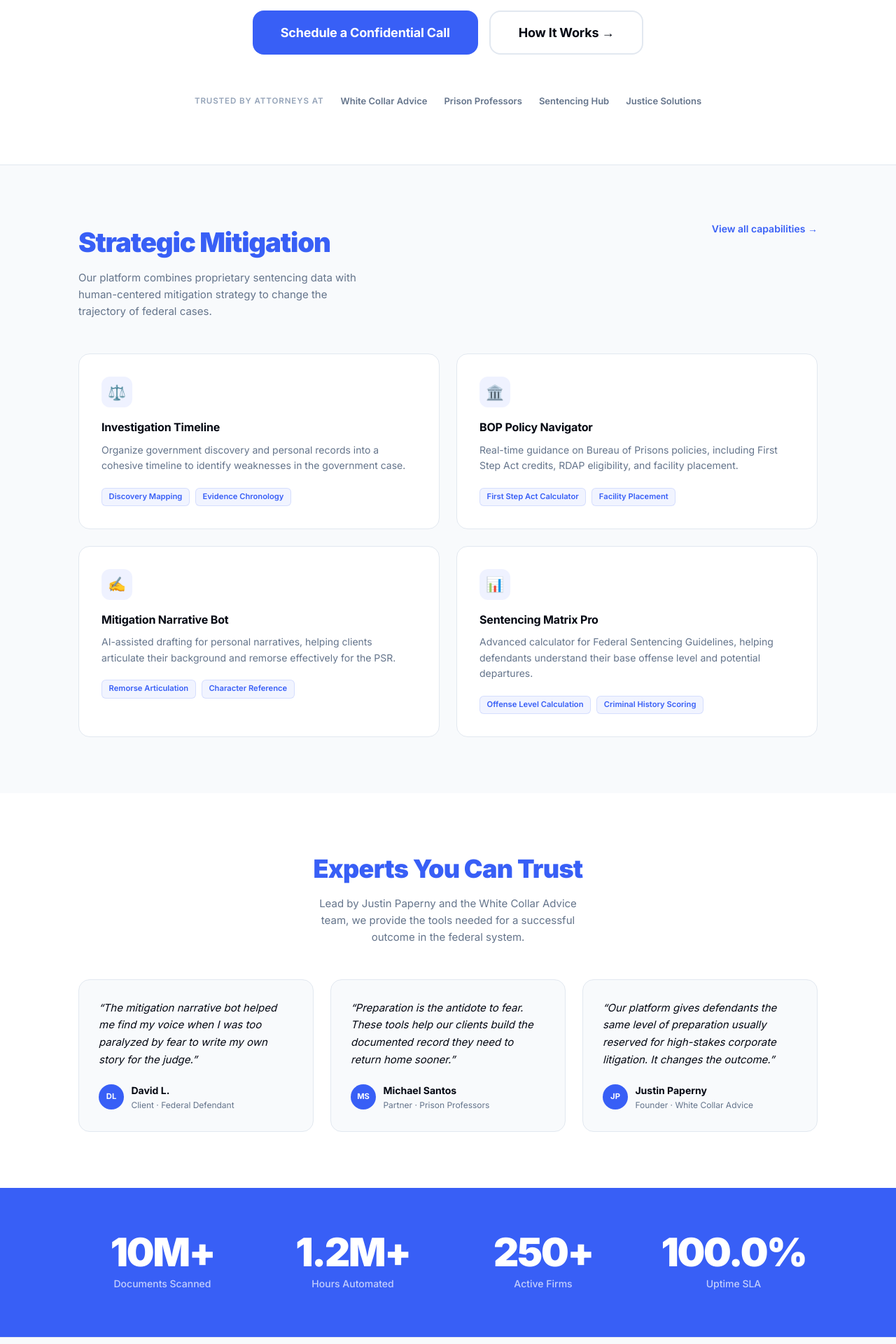
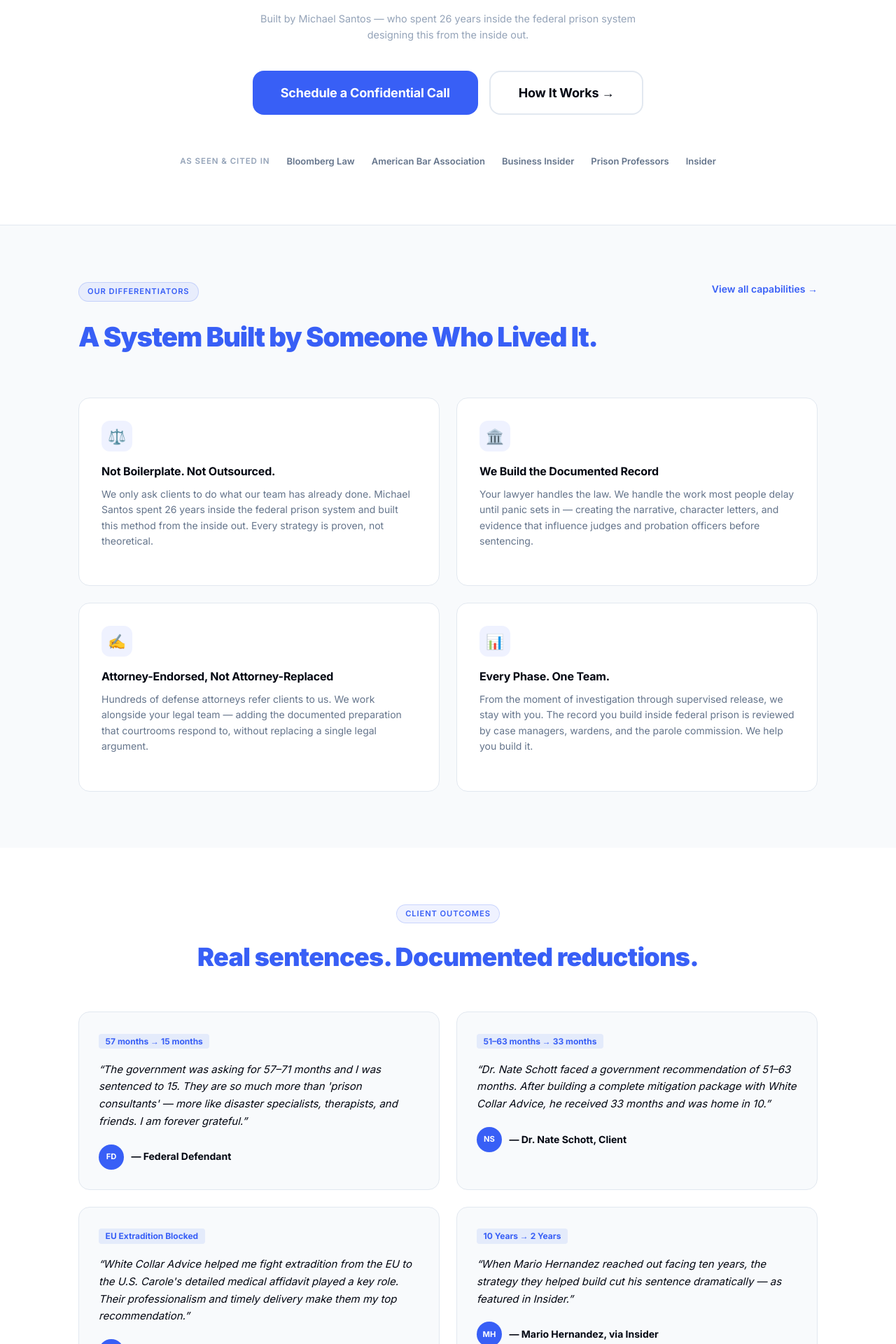
Before and after one commit to nshekhawat153-star/whitecolllar, a Next.js app: page / in a window 1280 px wide. Shown: the part 720-2640 px from the top of the page at 70% size. Built offline with nearby package versions, Linux system fonts and the light colour scheme.

Commit message:
updated elements

```diff
--- a/app/page.tsx
+++ b/app/page.tsx
@@ -31,13 +31,13 @@ function useCountUp(target: number, duration = 1800) {
 }
 
 const stats = [
-  { end: 10, suffix: "M+", label: "Documents Scanned" },
-  { end: 1.2, suffix: "M+", label: "Hours Automated", decimal: true },
-  { end: 250, suffix: "+", label: "Active Firms" },
-  { end: 99.99, suffix: "%", label: "Uptime SLA", decimal: true },
+  { end: 400, suffix: "+", label: "Federal Cases Guided" },
+  { end: 26, suffix: " yrs", label: "Inside the Federal System — Our Foundation" },
+  { prefix: "57→", end: 15, suffix: "", label: "Months Reduced — Documented Client Outcome" },
+  { end: 85, suffix: "%+", label: "Federal Conviction Rate in Cases We Handle" },
 ];
 
-function StatItem({ end, suffix, label, decimal }: { end: number; suffix: string; label: string; decimal?: boolean }) {
+function StatItem({ end, suffix, label, decimal, prefix = "" }: { end: number; suffix: string; label: string; decimal?: boolean; prefix?: string }) {
   const target = decimal ? Math.round(end * 10) : end;
   const { val, ref } = useCountUp(target);
   const display = decimal ? (val / 10).toFixed(decimal ? 1 : 0) : val;
@@ -54,7 +54,7 @@ function StatItem({ end, suffix, label, decimal }: { end: number; suffix: string
           marginBottom: "0.4rem",
         }}
       >
-        {display}{suffix}
+        {prefix}{display}{suffix}
       </p>
       <p style={{ fontFamily: "var(--font-inter)", fontSize: "0.875rem", color: "rgba(255,255,255,0.7)", fontWeight: 500 }}>
         {label}
@@ -63,53 +63,63 @@ function StatItem({ end, suffix, label, decimal }: { end: number; suffix: string
   );
 }
 
-const trustedFirms = ["White Collar Advice", "Prison Professors", "Sentencing Hub", "Justice Solutions"];
+const trustedFirms = ["Bloomberg Law", "American Bar Association", "Business Insider", "Prison Professors", "Insider"];
 
 const differentiators = [
   {
     icon: "⚖️",
-    title: "Investigation Timeline",
-    description: "Organize government discovery and personal records into a cohesive timeline to identify weaknesses in the government case.",
-    tags: ["Discovery Mapping", "Evidence Chronology"],
+    title: "Not Boilerplate. Not Outsourced.",
+    description: "We only ask clients to do what our team has already done. Michael Santos spent 26 years inside the federal prison system and built this method from the inside out. Every strategy is proven, not theoretical.",
+    tags: [],
   },
   {
     icon: "🏛️",
-    title: "BOP Policy Navigator",
-    description: "Real-time guidance on Bureau of Prisons policies, including First Step Act credits, RDAP eligibility, and facility placement.",
-    tags: ["First Step Act Calculator", "Facility Placement"],
+    title: "We Build the Documented Record",
+    description: "Your lawyer handles the law. We handle the work most people delay until panic sets in — creating the narrative, character letters, and evidence that influence judges and probation officers before sentencing.",
+    tags: [],
   },
   {
     icon: "✍️",
-    title: "Mitigation Narrative Bot",
-    description: "AI-assisted drafting for personal narratives, helping clients articulate their background and remorse effectively for the PSR.",
-    tags: ["Remorse Articulation", "Character Reference"],
+    title: "Attorney-Endorsed, Not Attorney-Replaced",
+    description: "Hundreds of defense attorneys refer clients to us. We work alongside your legal team — adding the documented preparation that courtrooms respond to, without replacing a single legal argument.",
+    tags: [],
   },
   {
     icon: "📊",
-    title: "Sentencing Matrix Pro",
-    description: "Advanced calculator for Federal Sentencing Guidelines, helping defendants understand their base offense level and potential departures.",
-    tags: ["Offense Level Calculation", "Criminal History Scoring"],
+    title: "Every Phase. One Team.",
+    description: "From the moment of investigation through supervised release, we stay with you. The record you build inside federal prison is reviewed by case managers, wardens, and the parole commission. We help you build it.",
+    tags: [],
   },
 ];
 
 const testimonials = [
   {
-    quote: "The mitigation narrative bot helped me find my voice when I was too paralyzed by fear to write my own story for the judge.",
-    author: "David L.",
-    role: "Client · Federal Defendant",
-    initials: "DL",
+    badge: "57 months → 15 months",
+    quote: "The government was asking for 57–71 months and I was sentenced to 15. They are so much more than 'prison consultants' — more like disaster specialists, therapists, and friends. I am forever grateful.",
+    author: "— Federal Defendant",
+    role: "",
+    initials: "FD",
   },
   {
-    quote: "Preparation is the antidote to fear. These tools help our clients build the documented record they need to return home sooner.",
-    author: "Michael Santos",
-    role: "Partner · Prison Professors",
-    initials: "MS",
+    badge: "51–63 months → 33 months",
+    quote: "Dr. Nate Schott faced a government recommendation of 51–63 months. After building a complete mitigation package with White Collar Advice, he received 33 months and was home in 10.",
+    author: "— Dr. Nate Schott, Client",
+    role: "",
+    initials: "NS",
   },
   {
-    quote: "Our platform gives defendants the same level of preparation usually reserved for high-stakes corporate litigation. It changes the outcome.",
-    author: "Justin Paperny",
-    role: "Founder · White Collar Advice",
-    initials: "JP",
+    badge: "EU Extradition Blocked",
+    quote: "White Collar Advice helped me fight extradition from the EU to the U.S. Carole's detailed medical affidavit played a key role. Their professionalism and timely delivery make them my top recommendation.",
+    author: "— International Client",
+    role: "",
+    initials: "IC",
+  },
+  {
+    badge: "10 Years → 2 Years",
+    quote: "When Mario Hernandez reached out facing ten years, the strategy they helped build cut his sentence dramatically — as featured in Insider.",
+    author: "— Mario Hernandez, via Insider",
+    role: "",
+    initials: "MH",
   },
 ];
 
@@ -186,6 +196,22 @@ export default function Home() {
             judges, probation officers, and the Bureau of Prisons.
           </motion.p>
 
+          <motion.p
+            variants={fadeUp}
+            initial="hidden"
+            animate="visible"
+            custom={2.5}
+            style={{
+              fontFamily: "var(--font-inter)",
+              fontSize: "0.9rem",
+              color: "#94a3b8",
+              maxWidth: "560px",
+              margin: "0 auto 2.5rem",
+            }}
+          >
+            Built by Michael Santos — who spent 26 years inside the federal prison system designing this from the inside out.
+          </motion.p>
+
           {/* Buttons */}
           <motion.div
             variants={fadeUp}
@@ -220,7 +246,7 @@ export default function Home() {
                 color: "#94a3b8",
               }}
             >
-              Trusted by attorneys at
+              As seen & cited in
             </span>
             {trustedFirms.map((f) => (
               <span
@@ -253,6 +279,24 @@ export default function Home() {
             }}
           >
             <div>
+              <span
+                style={{
+                  display: "inline-block",
+                  background: "rgba(56,95,246,0.08)",
+                  color: "#385ff6",
+                  border: "1px solid rgba(56,95,246,0.2)",
+                  fontSize: "0.7rem",
+                  fontWeight: 600,
+                  letterSpacing: "0.08em",
+                  textTransform: "uppercase",
+                  padding: "0.25rem 0.75rem",
+                  borderRadius: "999px",
+                  fontFamily: "var(--font-inter)",
+                  marginBottom: "1.25rem",
+                }}
+              >
+                Our Differentiators
+              </span>
               <motion.h2
                 variants={fadeUp}
                 initial="hidden"
@@ -267,11 +311,8 @@ export default function Home() {
                   marginBottom: "0.5rem",
                 }}
               >
-                Strategic Mitigation
+                A System Built by Someone Who Lived It.
               </motion.h2>
-              <p style={{ fontFamily: "var(--font-inter)", fontSize: "0.9375rem", color: "#64748b", maxWidth: "420px" }}>
-                Our platform combines proprietary sentencing data with human-centered mitigation strategy to change the trajectory of federal cases.
-              </p>
             </div>
             <Link
               href="/process"
@@ -374,6 +415,24 @@ export default function Home() {
       {/* ── EXPERTS YOU CAN TRUST ─────────────────────────────────── */}
       <section style={{ padding: "5rem 0" }}>
         <div className="container" style={{ textAlign: "center" }}>
+          <span
+            style={{
+              display: "inline-block",
+              background: "rgba(56,95,246,0.08)",
+              color: "#385ff6",
+              border: "1px solid rgba(56,95,246,0.2)",
+              fontSize: "0.7rem",
+              fontWeight: 600,
+              letterSpacing: "0.08em",
+              textTransform: "uppercase",
+              padding: "0.25rem 0.75rem",
+              borderRadius: "999px",
+              fontFamily: "var(--font-inter)",
+              marginBottom: "1.25rem",
+            }}
+          >
+            Client Outcomes
+          </span>
           <motion.h2
             variants={fadeUp}
             initial="hidden"
@@ -385,20 +444,17 @@ export default function Home() {
               fontSize: "clamp(1.5rem, 3vw, 2.25rem)",
               letterSpacing: "-0.02em",
               color: "#385ff6",
-              marginBottom: "0.5rem",
+              marginBottom: "3rem",
             }}
           >
-            Experts You Can Trust
+            Real sentences. Documented reductions.
           </motion.h2>
-          <p style={{ fontFamily: "var(--font-inter)", fontSize: "0.9375rem", color: "#64748b", maxWidth: "400px", margin: "0 auto 3rem" }}>
-            Lead by Justin Paperny and the White Collar Advice team, we provide the tools needed for a successful outcome in the federal system.
-          </p>
 
           {/* Testimonials */}
           <div
             style={{
               display: "grid",
-              gridTemplateColumns: "repeat(3, 1fr)",
+              gridTemplateColumns: "repeat(2, 1fr)",
               gap: "1.5rem",
             }}
             className="testimonials-grid"
@@ -419,6 +475,11 @@ export default function Home() {
                   textAlign: "left",
                 }}
               >
+                <div style={{ marginBottom: "1rem" }}>
+                  <span style={{ fontFamily: "var(--font-inter)", fontSize: "0.75rem", fontWeight: 700, color: "#385ff6", background: "rgba(56,95,246,0.1)", padding: "0.2rem 0.6rem", borderRadius: "4px" }}>
+                    {t.badge}
+                  </span>
+                </div>
                 <p
                   style={{
                     fontFamily: "var(--font-inter)",
@@ -601,10 +662,10 @@ export default function Home() {
               lineHeight: 1.1,
             }}
           >
-            Ready to lead the<br />future of your defense?
+            Every day without a documented mitigation strategy is a day the government is building theirs.
           </motion.h2>
           <p style={{ fontFamily: "var(--font-inter)", fontSize: "1rem", color: "rgba(255,255,255,0.75)", marginBottom: "2rem" }}>
-            Join the nation&apos;s most innovative defense teams already using White Collar Advice to gain a massive advantage.
+            The earlier you start, the more we can build. Schedule a confidential call — no obligation, response within 24 hours.
           </p>
           <div style={{ display: "flex", gap: "1rem", justifyContent: "center", flexWrap: "wrap" }}>
             <Link
@@ -626,7 +687,7 @@ export default function Home() {
               Get Started Now
             </Link>
             <Link href="/contact" className="btn-ghost-white">
-              Contact Strategy
+              Join Free Webinar
             </Link>
           </div>
         </div>
```
Also changed, not shown: app/process/ProcessClient.tsx (+92 -13 lines).
